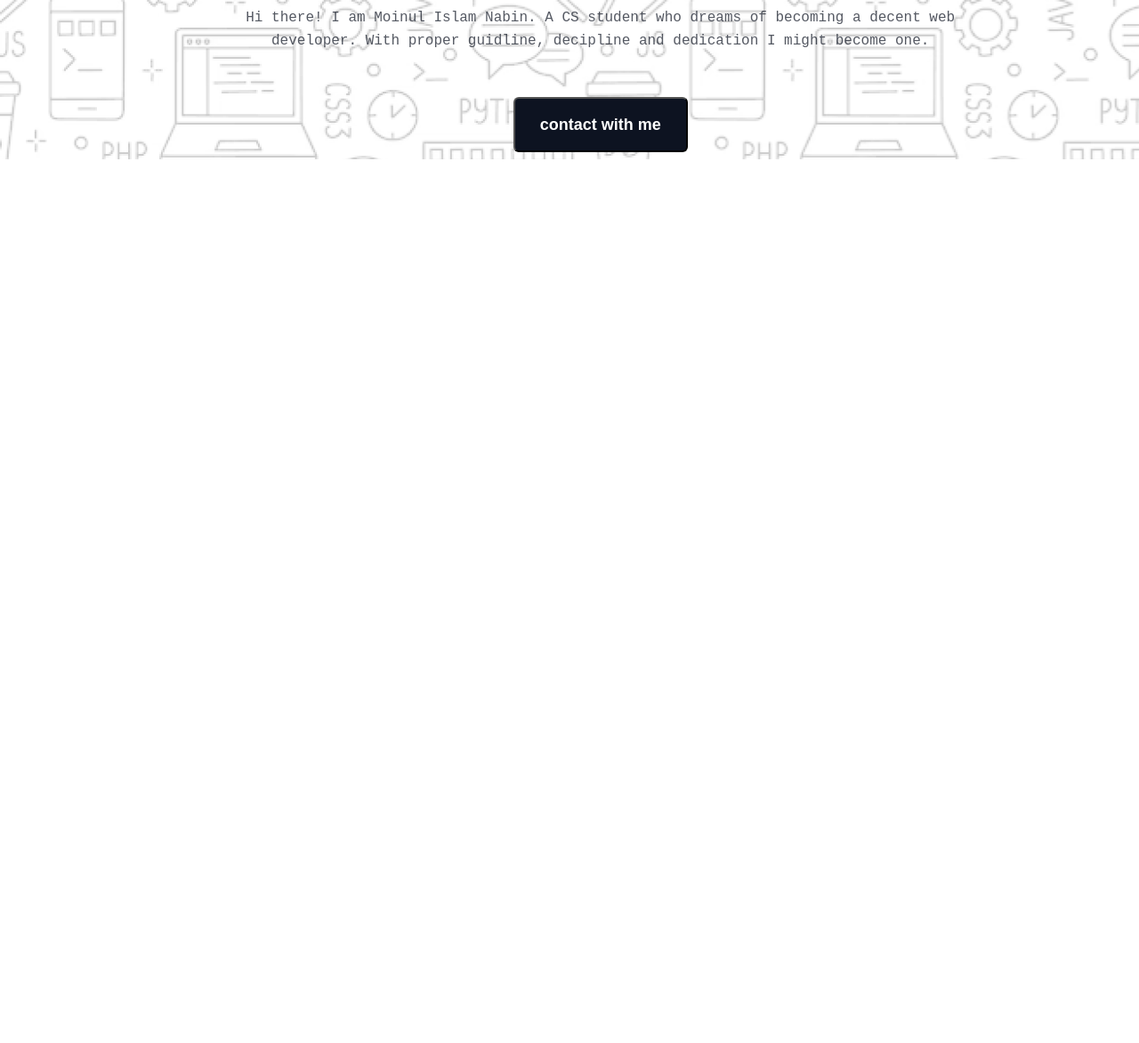
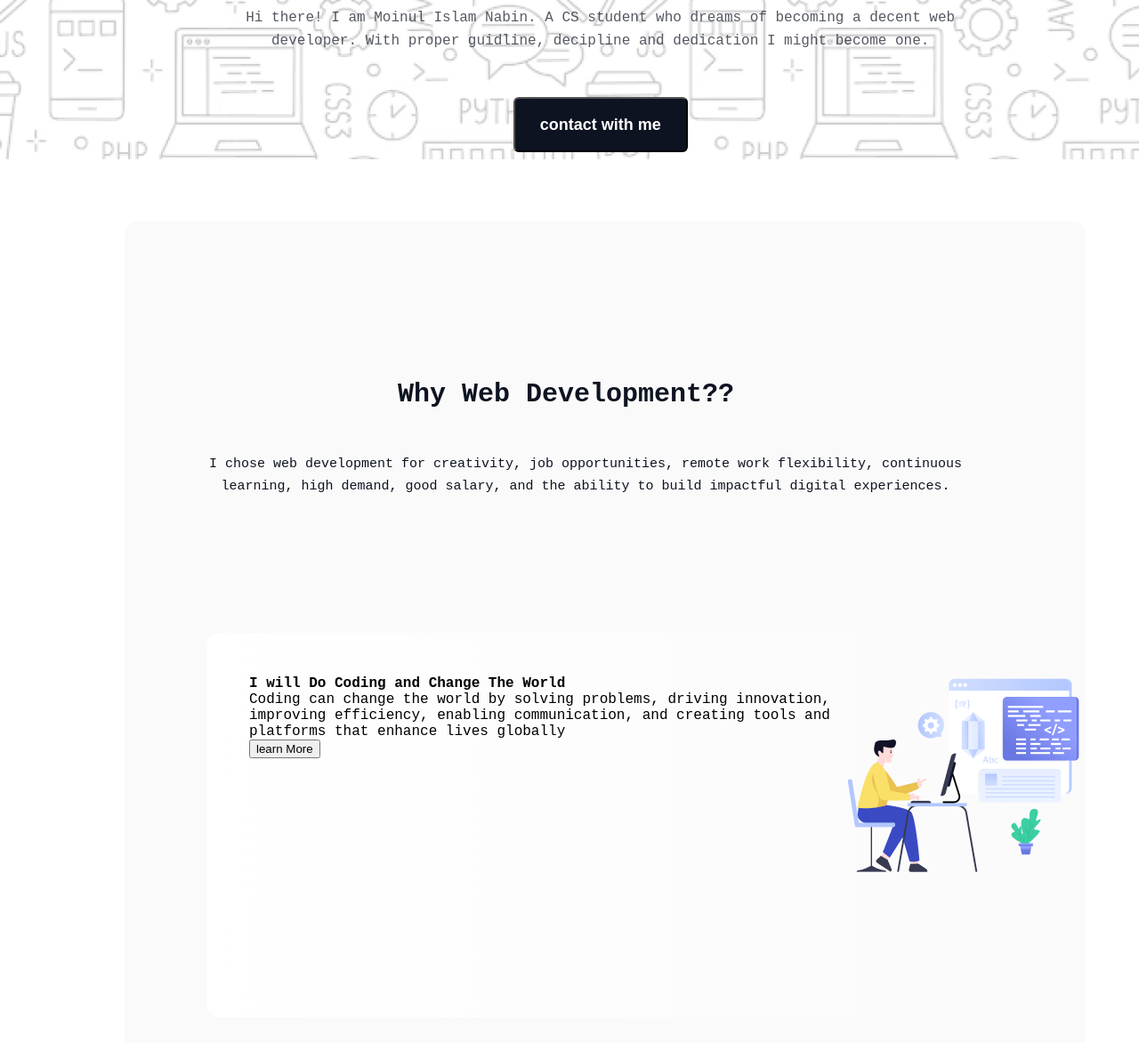
Before and after one commit to MoinulIslamNabin/My-First-Assignment, a plain HTML site: page index.html in a window 1280 px wide. Shown: the part 563-1735 px from the top of the page at 89% size. Before the commit the page ends 800 px from the top, so only its background shows below. Drawn offline with Linux system fonts and the light colour scheme; a web font is replaced by a local one.

Commit message:
purpose-1 half complete

```diff
--- a/index.html
+++ b/index.html
@@ -26,13 +26,71 @@
             <section class="hero">
                 <img src="assets/Group.png" alt="coder" class="img-group">
                 <h2 class="section-title">"In the near future, I hope to become a Developer."</h2>
-                <p class="title-description">Hi there! I am Moinul Islam Nabin. A CS student who dreams of becoming a decent web developer. With proper guidline, decipline and dedication I might become one.</p>
+                <p class="title-description">Hi there! I am Moinul Islam Nabin. A CS student who dreams of becoming a
+                    decent web developer. With proper guidline, decipline and dedication I might become one.</p>
                 <button class="contact-btn">contact with me</button>
             </section>
         </div>
     </header>
+
     <body>
+        <div class="center">
+            <section class="card">
+                <section class="card-information">
+                    <h3 class="card-title">Why Web Development??</h3>
+                    <p class="card-description">
+                        I chose web development for creativity, job opportunities, remote work flexibility, continuous
+                        learning, high demand, good salary, and the ability to build impactful digital experiences.
+                    </p>
+                </section>
+                <section class="box">
 
+                    <section class="purpose-1">
+                        <div class="change-1">
+                            <h4 class="purpose-title">I will Do Coding and Change The World</h4>
+                            <p class="purpose-description">
+                                Coding can change the world by solving problems, driving innovation, improving
+                                efficiency, enabling communication, and creating tools and platforms that enhance lives
+                                globally
+                            </p>
+                            <button class="learn-more">learn More</button>
+                        </div>
+                        <div class="purpose-1-img">
+                            <img src="assets/Layer_1.png" alt="nothing">
+                        </div>
+                    </section>
+                    <section class="purpuse-2">
+                        <div class="purpose-2-img">
+                            <img src="assets/Group 3.png" alt="nothing">
+                        </div>
+                        <div class="change-2">
+                            <h4 class="purpose-title">I will help People by creating Modern Web System</h4>
+                            <p class="purpose-description">
+                                By identifying needs, designing user-friendly and secure systems, promoting
+                                accessibility, educating users, gathering feedback, and collaborating, I will help
+                                people with modern web systems.
+                            </p>
+                            <button class="learn-more">Learn More</button>
+                        </div>
+                    </section>
+                    <section class="purpuse-1">
+                        <div class="change-1">
+                            <h4 class="purpose-title">I will Do Coding and Change The World</h4>
+                            <p class="purpose-description">
+                                Coding can change the world by solving problems, driving innovation, improving
+                                efficiency, enabling communication, and creating tools and platforms that enhance lives
+                                globally
+                            </p>
+                            <button class="learn-more">Learn More</button>
+                        </div>
+                        <div class="purpose-1-img">
+                            <img src="assets/Group 4.png" alt="nothing">
+                        </div>
+                    </section>
+                </section>
+            </section>
+
+        </div>
     </body>
     <footer>
 
--- a/styles/styles.css
+++ b/styles/styles.css
@@ -4,7 +4,7 @@
     font-style: normal;
 }
 
-*{
+* {
     margin: 0%;
 }
 
@@ -122,10 +122,138 @@ nav {
     line-height: 21px;
     letter-spacing: 0%;
     text-align: center;
+}
+
+/* center styles */
+
+.center {
+    display: flex;
+    flex-direction: row;
+    justify-content: flex-start;
+    align-items: center;
+
+    position: absolute;
+    width: 1080px;
+    height: 1322px;
+    left: 140px;
+    right: 144px;
+    top: 812px;
+    bottom: 2838px;
+
+    border-radius: 15px;
+
+    background: rgba(13, 19, 33, 0.02);
+}
+
+/* box styles */
+
+.box {
+
+    position: static;
+    width: 946px;
+    height: 1072px;
+
+    display: flex;
+    flex-direction: column;
+    justify-content: flex-start;
+    align-items: flex-start;
+    padding: 0px;
 
 
 
 
+    margin: 167px 0px;
+}
+
+/* card styles */
+
+.card {
+
+    width: 896px;
+    height: 1016px;
+    margin: 45px 0px;
+    padding: 75px 92px;
+}
+
+.card-information {
+    display: flex;
+    flex-direction: column;
+    justify-content: flex-start;
+    align-items: center;
+    padding: 0px;
+    max-width: 80px 147px 48px 147px;
+    position: static;
+    width: 808px;
+    height: 110px;
+
+}
+
+.card-title {
+    color: rgb(13, 19, 33);
+    font-size: 30px;
+    font-weight: 800;
+    line-height: 35px;
+    letter-spacing: 0%;
+    text-align: center;
 
 
+    position: static;
+    width: 852px;
+    height: 39px;
+    margin: 24px 0px;
 }
+
+.card-description {
+    color: rgb(13, 19, 33);
+    font-size: 15px;
+    font-weight: 400;
+    line-height: 25px;
+    letter-spacing: 0%;
+    text-align: center;
+
+    /* Lorem Ipsum is simply dummy text of the printing and typesetting industry. Lorem Ipsum has been the industry's standard dummy text. */
+    position: static;
+    width: 852px;
+    height: 52px;
+    /* Auto layout */
+    display: flex;
+    flex-direction: column;
+    justify-content: flex-start;
+    align-items: center;
+    padding: 0px;
+
+
+    /* Inside Auto Layout */
+    flex: none;
+    order: 1;
+    align-self: stretch;
+    flex-grow: 0;
+    margin: 24px 0px;
+}
+
+/* purpose styles  */
+
+.purpose-1 {
+    /* Frame 8 */
+    position: static;
+    width: 946px;
+    height: 336px;
+    /* Auto layout */
+    display: flex;
+    flex-direction: row;
+    justify-content: flex-start;
+    align-items: flex-start;
+    padding: 48px;
+
+
+    /* Inside Auto Layout */
+    flex: none;
+    order: 0;
+    align-self: stretch;
+    flex-grow: 0;
+    margin: 32px 0px;
+
+    border-radius: 16px;
+
+    background: linear-gradient(90.00deg, rgb(255, 255, 255), rgba(255, 255, 255, 0) 100%);
+}
```
